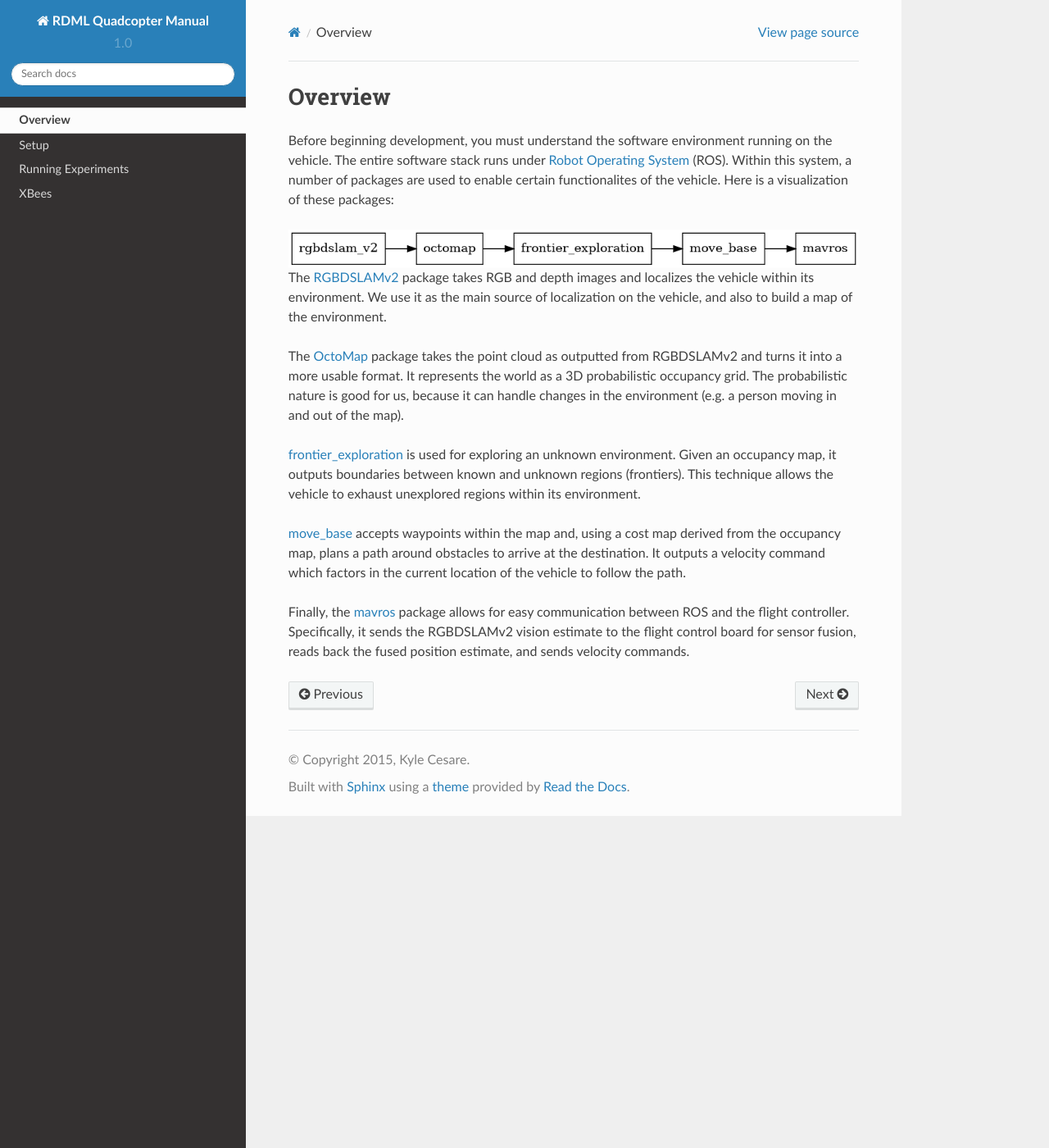
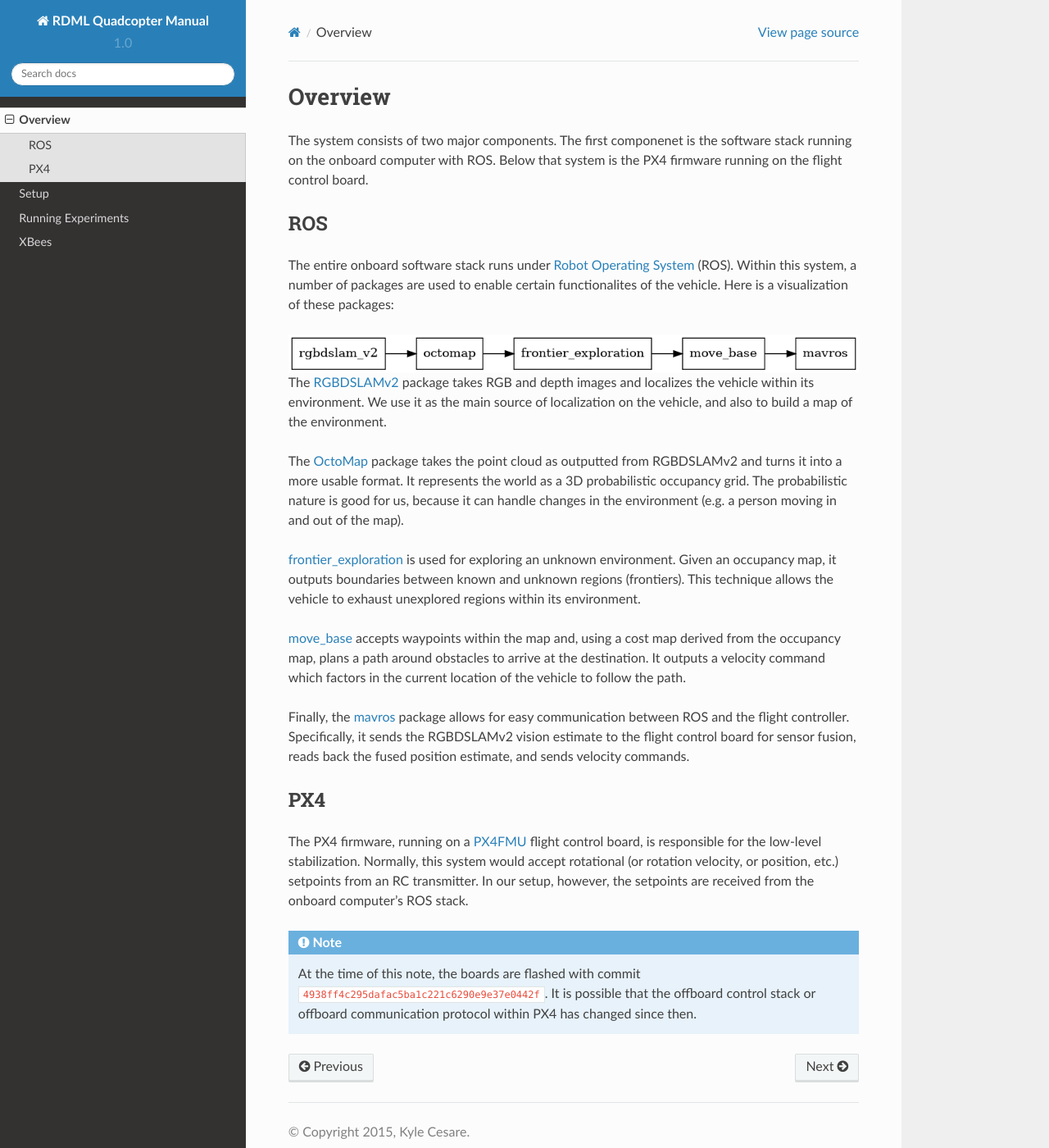
Before and after one commit to osurdml/quad_guide, a Sphinx documentation site: the page built from source/overview.rst, in a window 1280 px wide and 1400 px high. Shown: the whole window at 82% size. Built offline with Sphinx 7.4.7 and the Read the Docs theme 2.0.0, drawn with Linux system fonts in a browser that asks for light colours.

Commit message:
Add PX4 section.

```diff
--- a/source/overview.rst
+++ b/source/overview.rst
@@ -1,9 +1,15 @@
 Overview
 ========
 
-Before beginning development, you must understand the software environment
-running on the vehicle. The entire software stack runs under `Robot Operating
-System`_ (ROS). Within this system, a number of packages are used to enable certain
+The system consists of two major components. The first componenet is the
+software stack running on the onboard computer with ROS. Below that system is
+the PX4 firmware running on the flight control board.
+
+ROS
+---
+
+The entire onboard software stack runs under `Robot Operating System`_ (ROS).
+Within this system, a number of packages are used to enable certain
 functionalites of the vehicle. Here is a visualization of these packages:
 
 .. _Robot Operating System: http://ros.org
@@ -48,3 +54,21 @@ and sends velocity commands.
 .. _frontier_exploration: http://wiki.ros.org/frontier_exploration/
 .. _move_base: http://wiki.ros.org/move_base/
 .. _mavros: https://github.com/mavlink/mavros/
+
+PX4
+---
+
+The PX4 firmware, running on a `PX4FMU`_ flight control board, is responsible
+for the low-level stabilization. Normally, this system would accept rotational
+(or rotation velocity, or position, etc.) setpoints from an RC transmitter. In
+our setup, however, the setpoints are received from the onboard computer's ROS
+stack.
+
+.. note::
+
+   At the time of this note, the boards are flashed with commit
+   ``4938ff4c295dafac5ba1c221c6290e9e37e0442f``. It is possible that the
+   offboard control stack or offboard communication protocol within PX4 has
+   changed since then.
+
+.. _PX4FMU: https://pixhawk.org/modules/px4fmu
```
